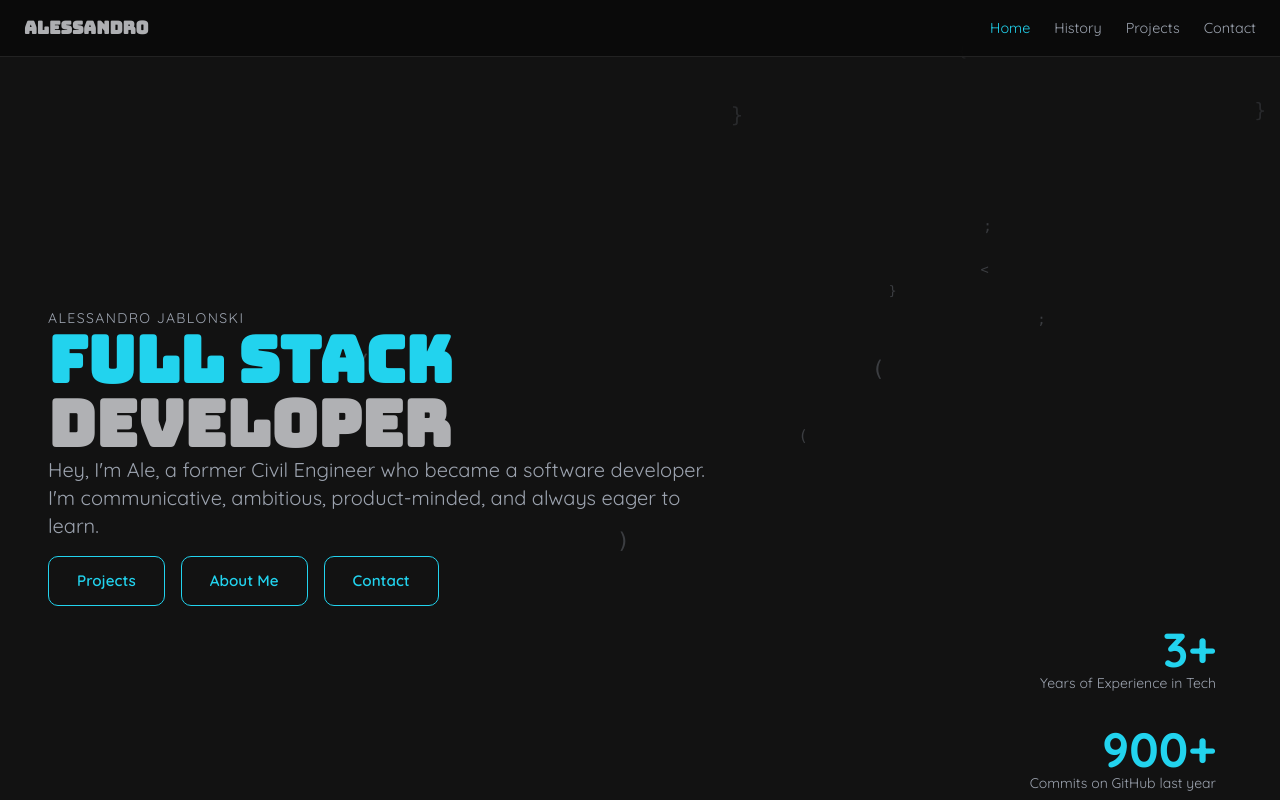
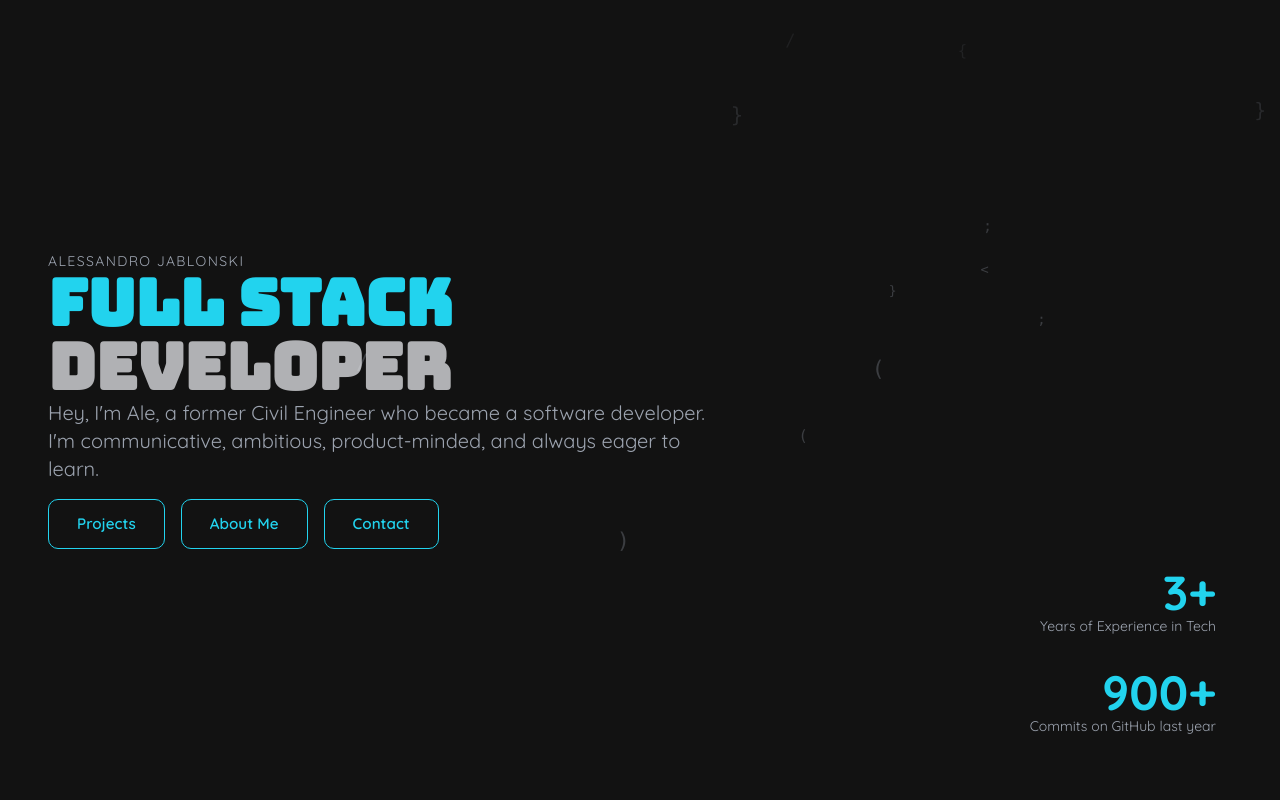
Before and after one commit to ale2502/portfolio-website, a React (Vite) app: page / in a window 1280 px wide. Shown: the top 800 px of the page. Built offline with nearby package versions, Linux system fonts and the light colour scheme.

Commit message:
Remove navbar

```diff
--- a/src/components/Layout.tsx
+++ b/src/components/Layout.tsx
@@ -1,5 +1,5 @@
 import { useRef } from 'react';
-import { NavLink, Outlet } from 'react-router-dom';
+import { Outlet } from 'react-router-dom';
 import gsap from 'gsap';
 import { ScrollTrigger } from 'gsap/ScrollTrigger';
 import { ScrollSmoother } from 'gsap/ScrollSmoother';
@@ -7,13 +7,6 @@ import { useGSAP } from '@gsap/react';
 import CodeRain from './CodeRain';
 
 gsap.registerPlugin(ScrollTrigger, ScrollSmoother);
-
-const navLinks = [
-  { to: '/', label: 'Home' },
-  { to: '/history', label: 'History' },
-  { to: '/projects', label: 'Projects' },
-  { to: '/contact', label: 'Contact' },
-];
 
 export default function Layout() {
   const smoothWrapperRef = useRef(null);
@@ -31,24 +24,6 @@ export default function Layout() {
       <CodeRain />
       <div id="smooth-content">
         <div className="layout">
-          <header className="header">
-            <nav className="container nav">
-              <span className="logo">Alessandro</span>
-              <ul className="nav-links">
-                {navLinks.map(({ to, label }) => (
-                  <li key={to}>
-                    <NavLink
-                      to={to}
-                      end={to === '/'}
-                      className={({ isActive }) => (isActive ? 'active' : '')}
-                    >
-                      {label}
-                    </NavLink>
-                  </li>
-                ))}
-              </ul>
-            </nav>
-          </header>
           <main>
             <Outlet />
           </main>
```
